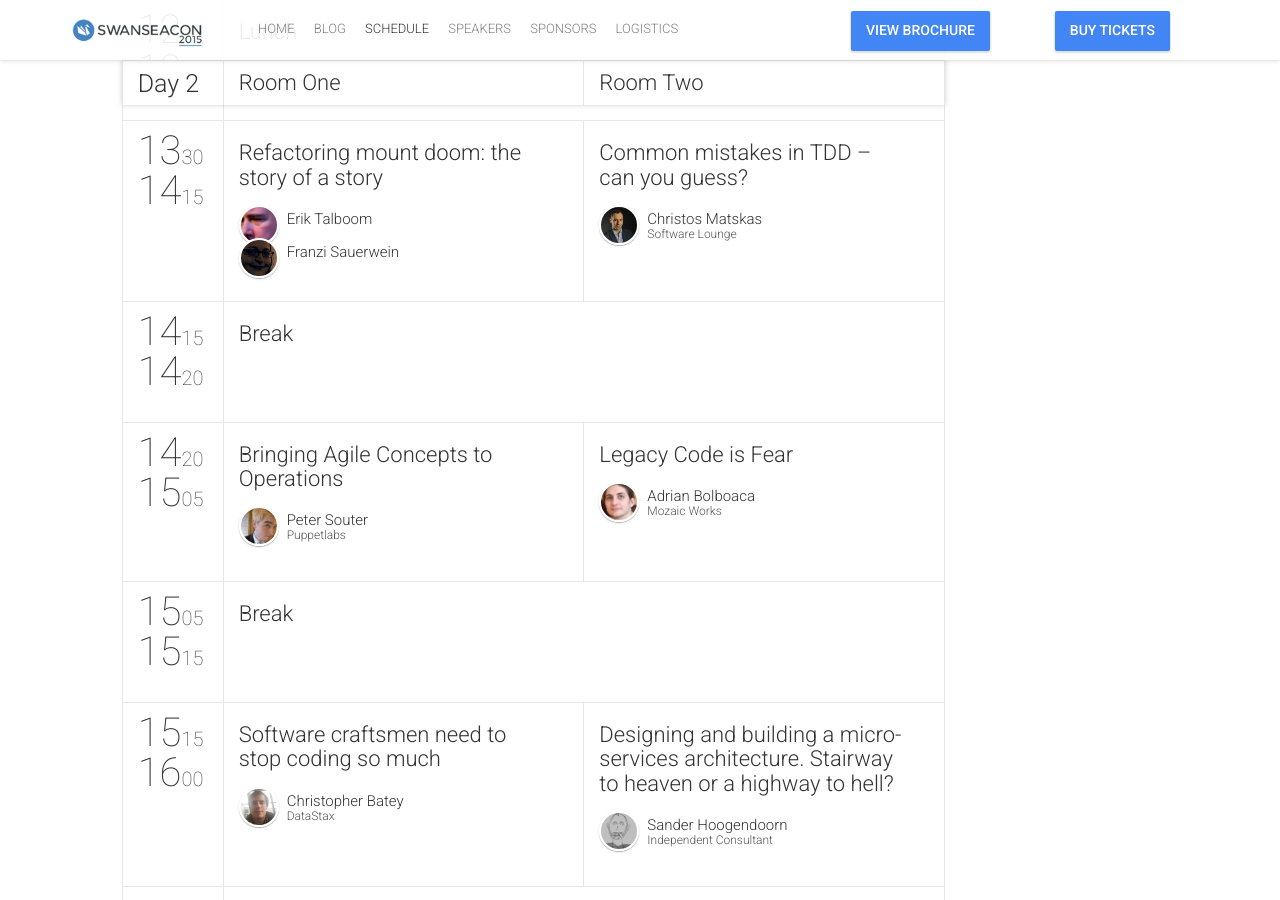
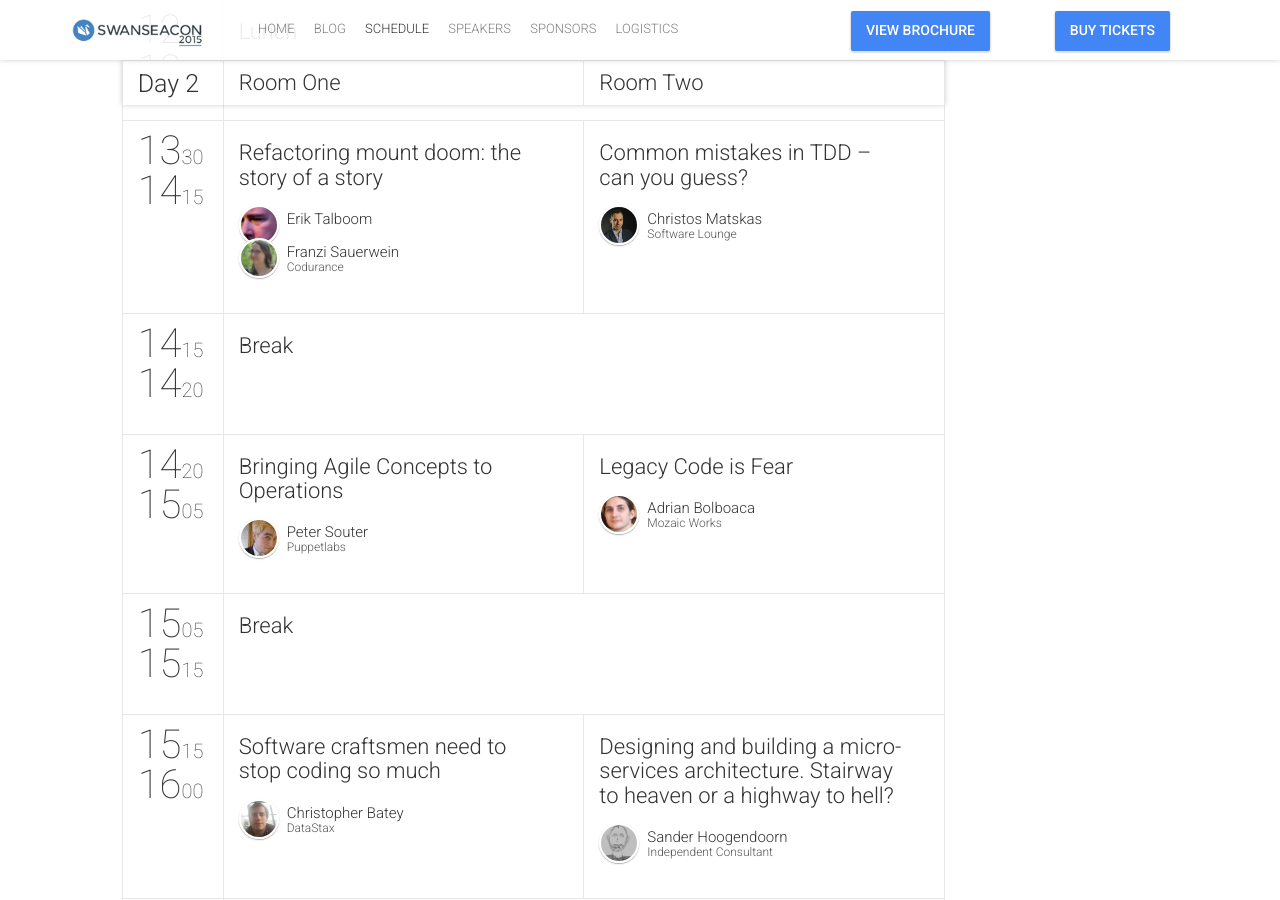
Before and after one commit to vivrichards600/swanseacon.github.io, a Jekyll site: the page built from schedule.html, in a window 1280 px wide and 900 px high, scrolled down 4000 px. Built offline with Jekyll 4.4.1, drawn with Linux system fonts in a browser that asks for light colours; nearby versions of some CDN libraries; comment, search, counter and statistics services are not loaded.

Commit message:
updated photo and job title for Franzi

```diff
--- a/_data/speakers.yml
+++ b/_data/speakers.yml
@@ -112,10 +112,10 @@
   id: 7
   name: "Franzi"
   surname: "Sauerwein"
-  company: ""
-  title: "Software artisan apprentice"
+  company: "Codurance"
+  title: "Apprentice"
   bio: "Franziska Sauerwein has been a software developer and consultant for several years. She is an active member of the European Software Craftsmanship community and loves to participate in their unconferences, such as SoCraTes. She organizes local code retreats, hackathons, coding dojos and tech talks. Her passions include Test Driven Development, XP techniques and high quality software development."
-  thumbnailUrl: FranziSauerwein.jpeg
+  thumbnailUrl: franzi.png
   rockstar: false
   social:
     - {name: "twitter", link: "http://twitter.com/Singsalad"}
```
Also changed, not shown: img/people/franzi.png (added), 14 other files.
